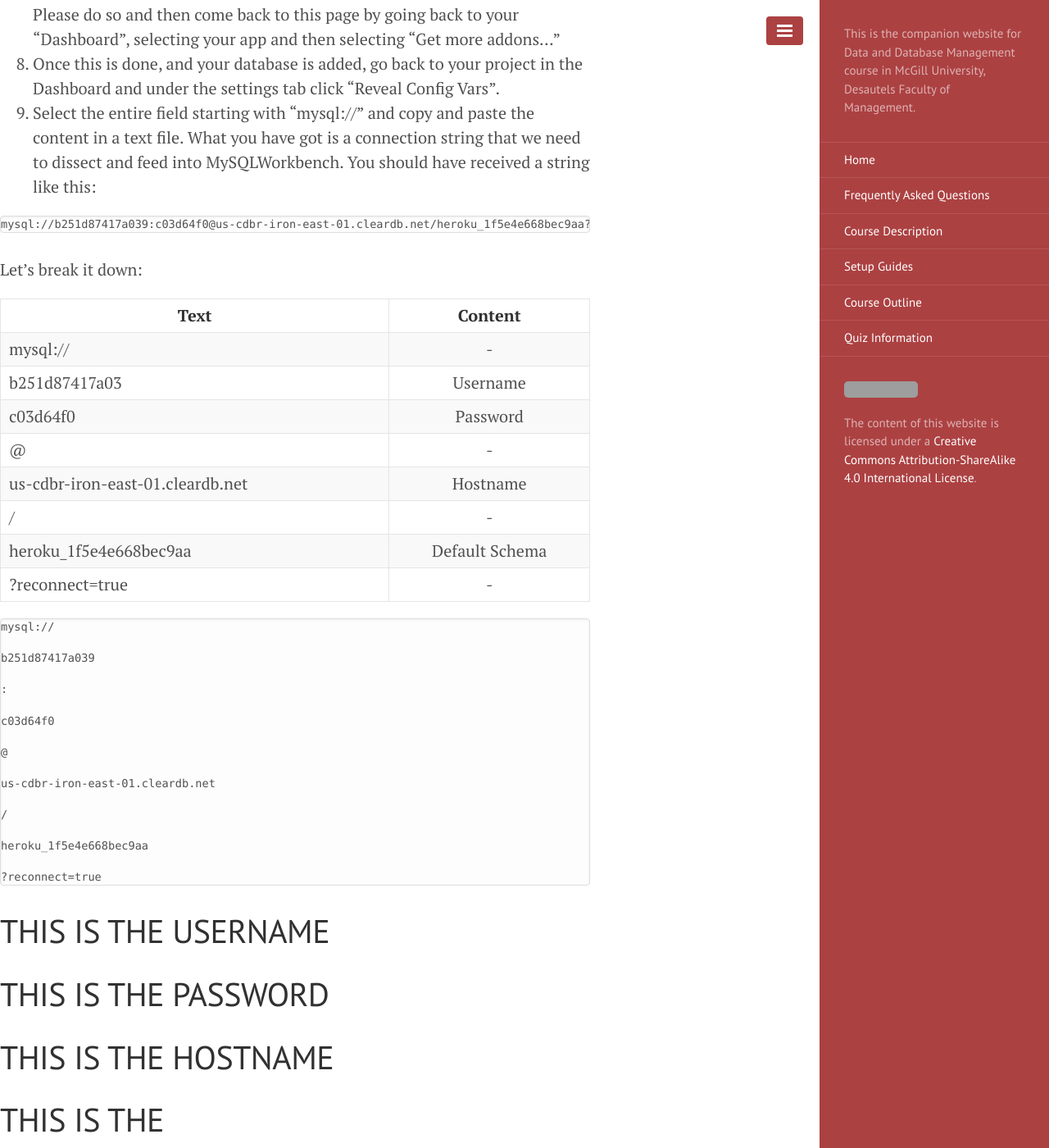
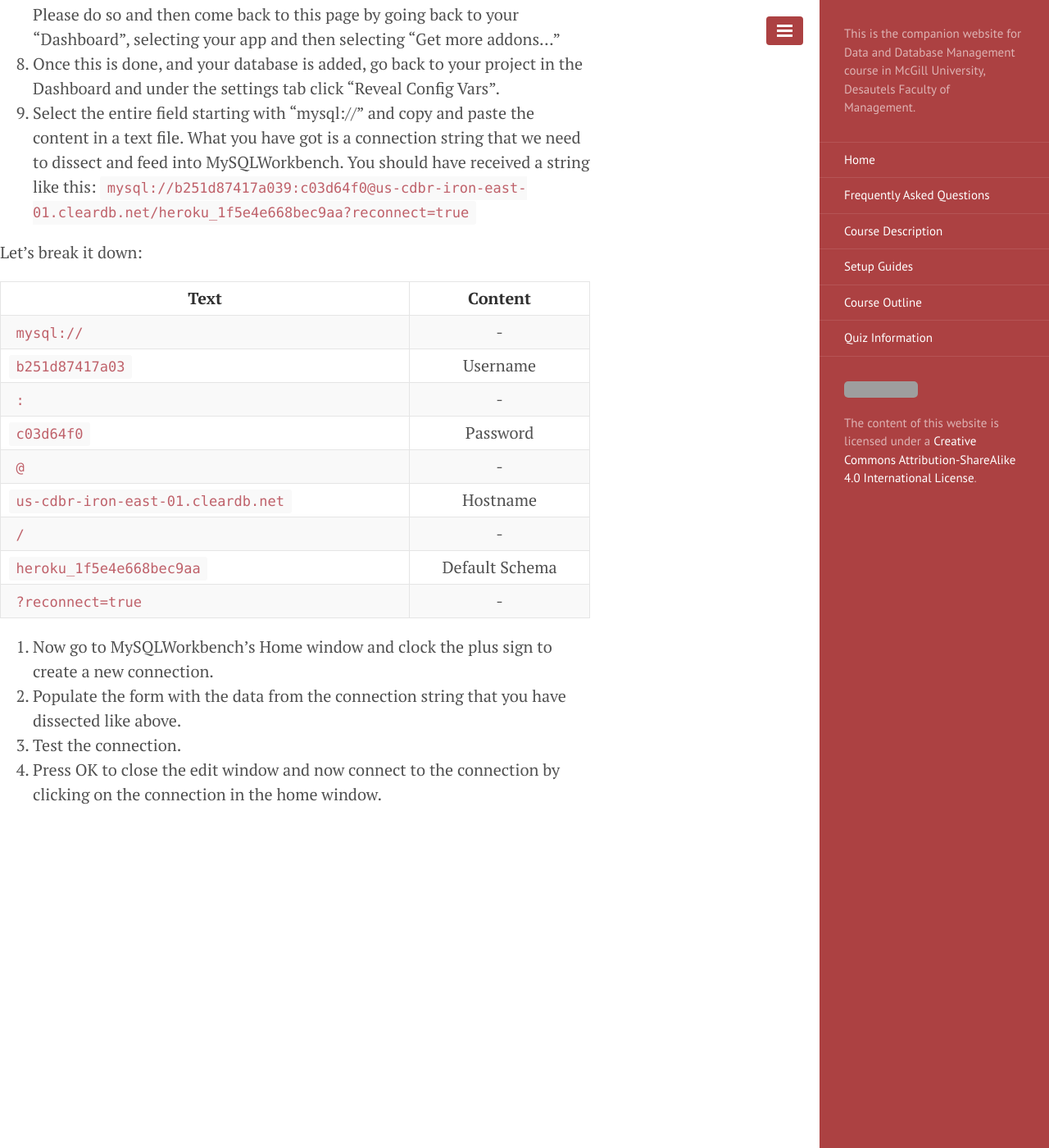
Before and after one commit to retrography/data-management, a Jekyll site: the page built from heroku.md, in a window 1280 px wide and 1400 px high, scrolled down 569 px. Shown: the whole window at 82% size. Built offline with Jekyll 4.4.1, drawn with Linux system fonts in a browser that asks for light colours; Markdown is read by kramdown in place of the engine named in the settings; grey boxes are pictures that could not be loaded.

Commit message:
full heroku

````diff
--- a/heroku.md
+++ b/heroku.md
@@ -14,50 +14,23 @@ This guide assumes that you have already set up a Heroku account and walks you t
 6. Scroll down, select the app you just created in the drop-down menu and press "Add Ignite for Free"
 7. Heroku may ask you to log in again or to add your credit card information. Please do so and then come back to this page by going back to your "Dashboard", selecting your app and then selecting "Get more addons..."
 8. Once this is done, and your database is added, go back to your project in the Dashboard and under the settings tab click "Reveal Config Vars".
-9. Select the entire field starting with "mysql://" and copy and paste the content in a text file. What you have got is a connection string that we need to dissect and feed into MySQLWorkbench. You should have received a string like this:
-
-```
-mysql://b251d87417a039:c03d64f0@us-cdbr-iron-east-01.cleardb.net/heroku_1f5e4e668bec9aa?reconnect=true
-```
+9. Select the entire field starting with "mysql://" and copy and paste the content in a text file. What you have got is a connection string that we need to dissect and feed into MySQLWorkbench. You should have received a string like this: `mysql://b251d87417a039:c03d64f0@us-cdbr-iron-east-01.cleardb.net/heroku_1f5e4e668bec9aa?reconnect=true`
 
 Let's break it down:
 
-| __Text__                         |  __Content__   |
-|----------------------------------|:--------------:|
-| mysql://                         | -              |
-| b251d87417a03                    | Username       |
-| :                                | -              |
-| c03d64f0                         | Password       |
-| @                                | -              |
-| us-cdbr-iron-east-01.cleardb.net | Hostname       |
-| /                                | -              |
-| heroku_1f5e4e668bec9aa           | Default Schema |
-| ?reconnect=true                  | -              |
+| __Text__                           |  __Content__   |
+|------------------------------------|:--------------:|
+| `mysql://`                         | -              |
+| `b251d87417a03`                    | Username       |
+| `:`                                | -              |
+| `c03d64f0`                         | Password       |
+| `@`                                | -              |
+| `us-cdbr-iron-east-01.cleardb.net` | Hostname       |
+| `/`                                | -              |
+| `heroku_1f5e4e668bec9aa`           | Default Schema |
+| `?reconnect=true`                  | -              |
 
-
-
-
-```
-mysql://
-
-b251d87417a039
-
-:
-
-c03d64f0
-
-@
-
-us-cdbr-iron-east-01.cleardb.net
-
-/
-
-heroku_1f5e4e668bec9aa
-
-?reconnect=true
-```
-
-#THIS IS THE USERNAME
-#THIS IS THE PASSWORD
-#THIS IS THE HOSTNAME
-# THIS IS THE
+10. Now go to MySQLWorkbench's Home window and clock the plus sign to create a new connection.
+11. Populate the form with the data from the connection string that you have dissected like above.
+12. Test the connection.
+13. Press OK to close the edit window and now connect to the connection by clicking on the connection in the home window.
````
